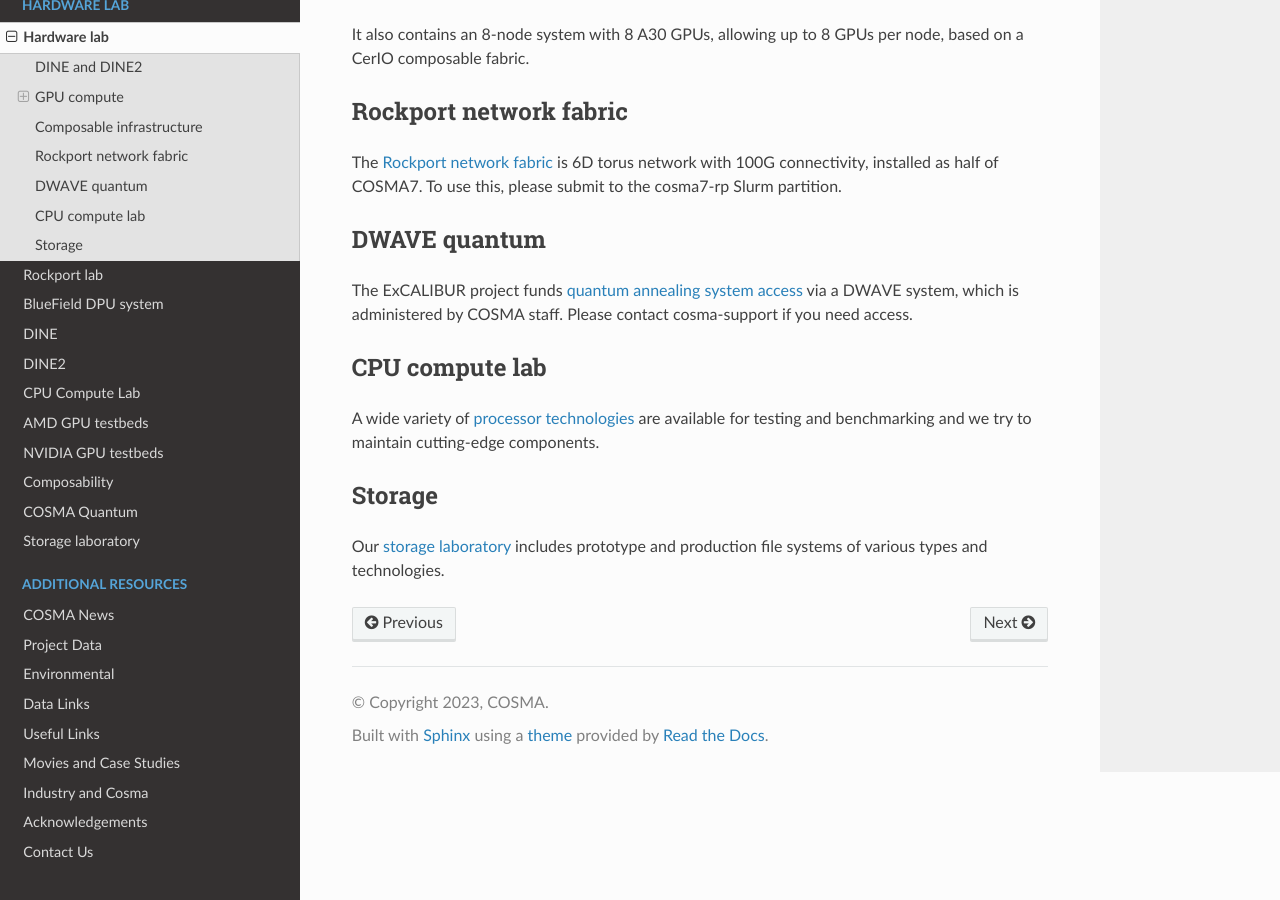
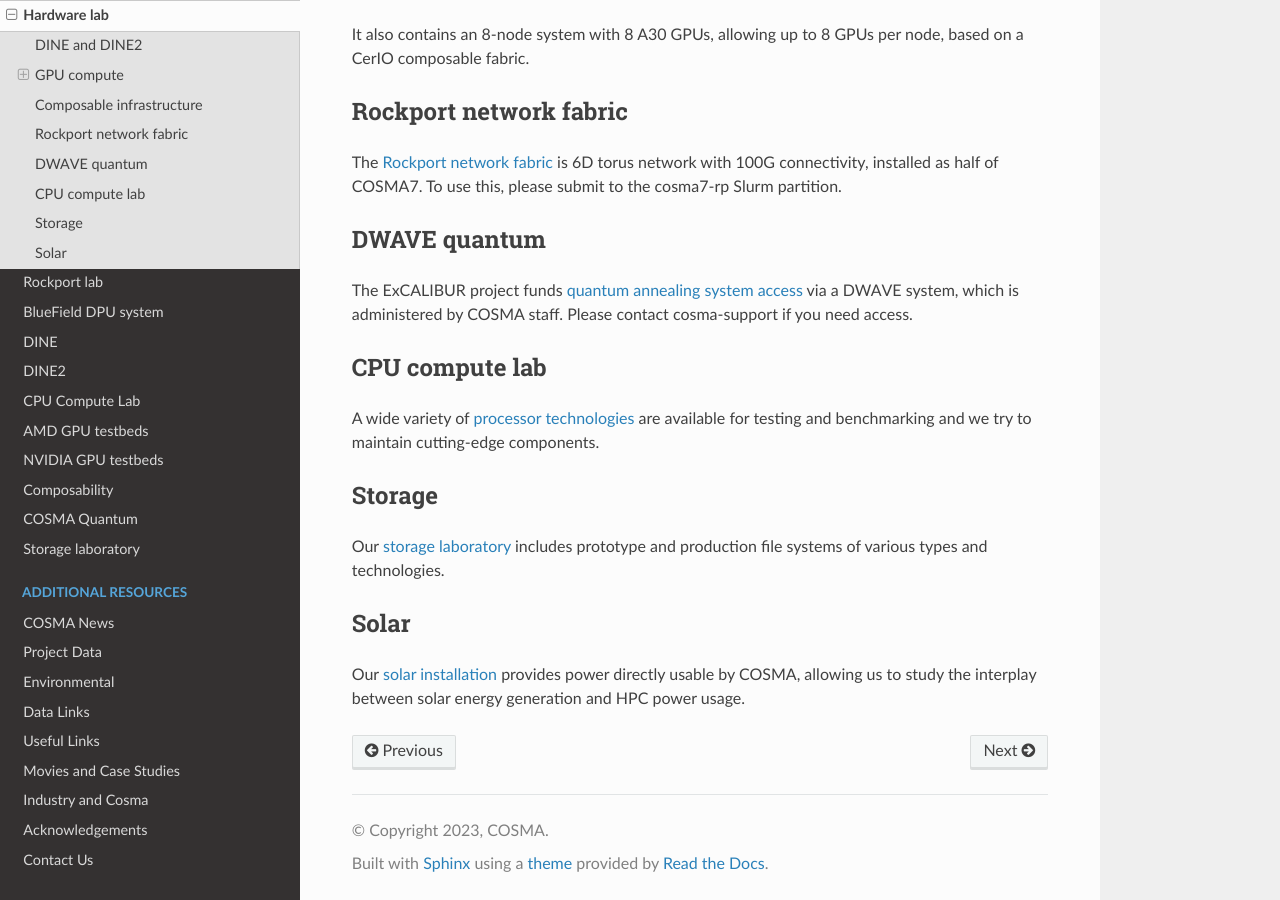
Before and after one commit to agb32/cosmadoc, a Sphinx documentation site: the page built from docs/source/hardwarelab.md, in a window 1280 px wide and 900 px high, scrolled down 1079 px. Built offline with Sphinx 7.4.7 and the Read the Docs theme 2.0.0, drawn with Linux system fonts in a browser that asks for light colours.

Commit message:
added solar info

```diff
--- a/docs/source/hardwarelab.md
+++ b/docs/source/hardwarelab.md
@@ -47,3 +47,7 @@ A wide variety of [processor technologies](cpucomputelab.md) are available for t
 ## Storage
 
 Our [storage laboratory](storagelab.md) includes prototype and production file systems of various types and technologies.
+
+## Solar
+
+Our [solar installation](solar.md) provides power directly usable by COSMA, allowing us to study the interplay between solar energy generation and HPC power usage.
```
Also changed, not shown: docs/source/solar.md (added, +7 -0 lines).
